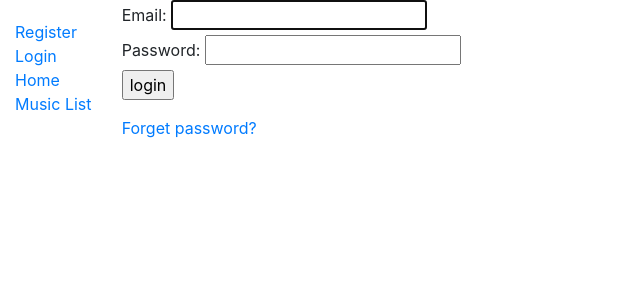
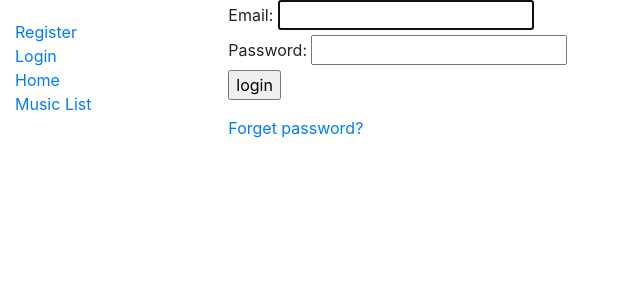
Before and after one commit to Tinky1224/sekai, a Django app: page /accounts/login/?next=/catalog/add_music/ in a window 1280 px wide. Shown: the top 300 px of the page, without its empty margins (0-640 px from the left). Run offline with Django 4.2, Linux system fonts and the light colour scheme; some libraries are stand-ins or nearby versions.

Commit message:
update best.html (sidebar)

```diff
--- a/catalog/templates/base.html
+++ b/catalog/templates/base.html
@@ -11,7 +11,7 @@
     <body>
         <div class="container-fluid">
             <div class="row">
-                <div class="col-sm-1">
+                <div class="col-sm-2">
                     {% block sidebar %}
                     <ul class="sidebar-nav">
                         {% if user.is_authenticated %}
```
